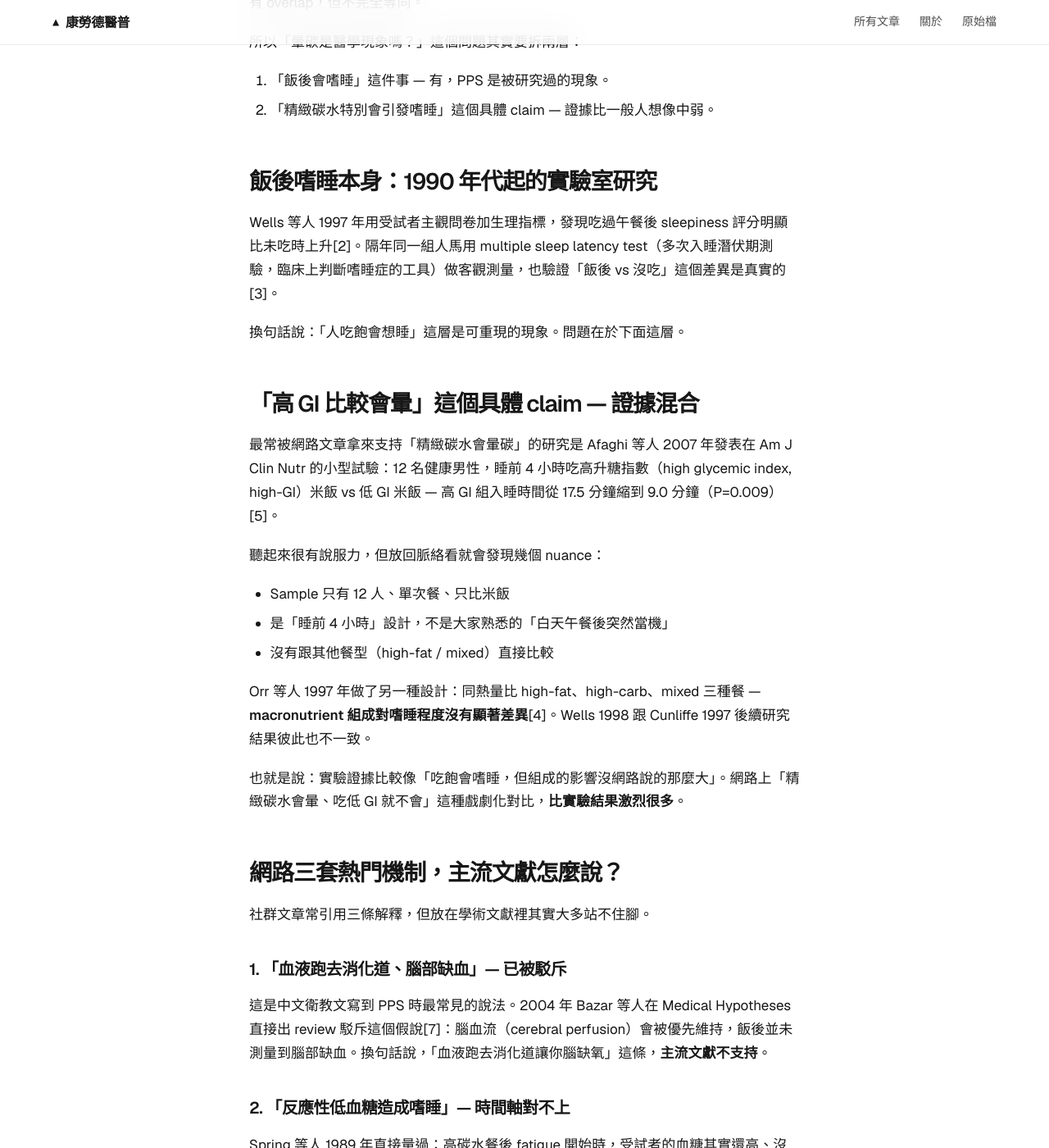
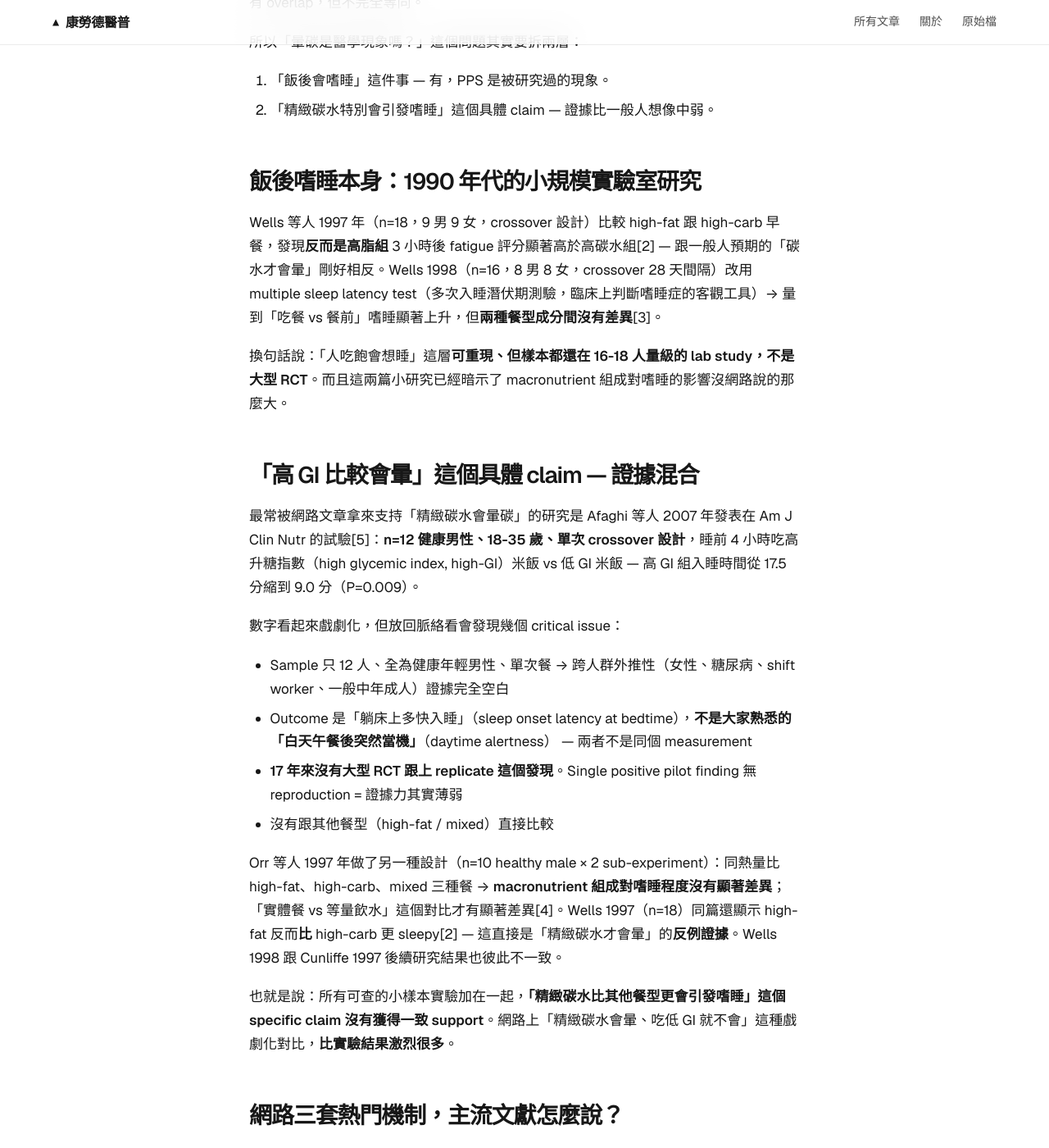
Before and after one commit to fireman333/KlaudeHealthEducation, a Jekyll site: the page built from src/content/posts/2026-05-12-postprandial-somnolence-carb-coma.md, in a window 1280 px wide and 1400 px high, scrolled down 411 px. Shown: the whole window at 82% size. Built offline with Jekyll 4.4.1, drawn with Linux system fonts in a browser that asks for light colours; our own code applies the rules of GitHub Pages for plain Markdown files; some of the changed text lies outside the part shown.

Commit message:
fix(post): 暈碳衛教文強化 evidence quality appraisal — 每個 cite 標 n / design / replication
修正項：
- Wells 1997 (n=18) finding 寫錯：原本寫成「驗證 PPS 飯後 vs 沒吃」，實際是「high-fat 比 high-CHO 更 sleepy」，反而是「精緻碳水才會暈」的反例
- Afaghi 2007 補：n=12 健康男性 18-35、單次 crossover、bedtime sleep onset ≠ daytime alertness、17 年無 RCT replicate
- Orr 1997 補 n=10
- Spring 1989 補 n=7 健康女性 pilot
- Varin / Burdakov 補小鼠 in vivo / brain slice、人類 in vivo replication 仍缺
- Gangwisch 2020 補 postmenopausal women only + observational ≠ causation
- Take-home + 結語加「整體文獻多為小樣本 + 動物模型 + observational，缺大型 RCT」

Co-Authored-By: Claude Opus 4.7 (1M context) <noreply@anthropic.com>

```diff
--- a/src/content/posts/2026-05-12-postprandial-somnolence-carb-coma.md
+++ b/src/content/posts/2026-05-12-postprandial-somnolence-carb-coma.md
@@ -27,31 +27,31 @@ sources:
     note: "台灣官方衛教 — 解釋升糖指數（glycemic index, GI）跟精緻澱粉的關係"
   - title: "Wells AS et al. Influences of fat and carbohydrate on postprandial sleepiness, mood, and hormones. Physiol Behav 1997"
     url: "https://pubmed.ncbi.nlm.nih.gov/9145937/"
-    note: "PPS 早期實驗 — 吃餐 vs 沒吃，sleepiness 顯著上升"
+    note: "n=18 (9 男 9 女) crossover：high-fat 比 high-CHO 更 sleepy（3 小時時 fatigue 評分顯著高）— 對「精緻碳水才會暈」為反例證據"
   - title: "Wells AS et al. Effects of meals on objective and subjective measures of daytime sleepiness. J Appl Physiol 1998"
     url: "https://pubmed.ncbi.nlm.nih.gov/9475860/"
-    note: "Multiple sleep latency test 直接量到 PPS"
+    note: "n=16 (8 男 8 女) crossover 28 天間隔，MSLT 確認餐後嗜睡 > 餐前，但兩種 macronutrient 餐間無顯著差異"
   - title: "Orr WC et al. Meal composition and its effect on postprandial sleepiness. Physiol Behav 1997"
     url: "https://pubmed.ncbi.nlm.nih.gov/9284488/"
-    note: "Macronutrient 組成對嗜睡無顯著差異 — meal presence > meal composition"
+    note: "兩個 sub-experiment, n=10 healthy male each；macronutrient 對嗜睡無顯著差異，solid meal vs equal-volume water 才有差"
   - title: "Afaghi A, O'Connor H, Chow CM. High-glycemic-index carbohydrate meals shorten sleep onset. Am J Clin Nutr 2007"
     url: "https://pubmed.ncbi.nlm.nih.gov/17284739/"
-    note: "n=12 男性、睡前 4 小時高 GI 米飯 sleep onset 17.5→9.0 分鐘（P=0.009）"
+    note: "n=12 健康男性 18-35 歲，單次 crossover；睡前 4 小時高 GI 米飯 sleep onset 17.5→9.0 分（P=0.009）— **17 年無大型 RCT replicate**；outcome 是 bedtime sleep onset、不是 daytime 嗜睡"
   - title: "Spring B et al. Psychobiological effects of carbohydrates. J Clin Psychiatry 1989"
     url: "https://pubmed.ncbi.nlm.nih.gov/2565898/"
-    note: "Fatigue 開始時 plasma glucose 還高 — 否定「反應性低血糖造成嗜睡」假說"
+    note: "n=7 健康女性 pilot-scale；fatigue 開始時 plasma glucose 還高 — 否定「反應性低血糖造成嗜睡」假說（negative finding 對 hypothesis 仍 informative）"
   - title: "Bazar KA, Yun AJ, Lee PY. Debunking a myth: neurohormonal and vagal modulation of sleep centers, not redistribution of blood flow, may account for postprandial somnolence. Med Hypotheses 2004"
     url: "https://pubmed.ncbi.nlm.nih.gov/15488646/"
-    note: "正式駁斥「血液跑去消化道、腦缺血」民間說法"
+    note: "Review / hypothesis paper（非 primary research）— 駁斥「血液跑去消化道、腦缺血」民間說法的論證整理"
   - title: "Varin C et al. Glucose induces slow-wave sleep by exciting the sleep-promoting neurons in the ventrolateral preoptic nucleus. J Neurosci 2015"
     url: "https://pubmed.ncbi.nlm.nih.gov/26156991/"
-    note: "小鼠模型 — 葡萄糖激活 VLPO 視前區的 sleep-promoting neurons"
+    note: "小鼠 in vivo + ex vivo brain slice patch clamp — VLPO sleep-promoting neurons 對葡萄糖反應；**人類 in vivo replication 仍缺**"
   - title: "Burdakov D et al. Tandem-pore K+ channels mediate inhibition of orexin neurons by glucose. Neuron 2006"
     url: "https://pubmed.ncbi.nlm.nih.gov/16731510/"
-    note: "小鼠模型 — 葡萄糖抑制 orexin/hypocretin wake-promoting neurons（同 narcolepsy 缺的那條神經）"
+    note: "小鼠 brain slice in vitro — orexin/hypocretin 神經元對葡萄糖反應；**人類 in vivo replication 仍缺**"
   - title: "Gangwisch JE et al. High glycemic index and glycemic load diets as risk factors for insomnia: analyses from the Women's Health Initiative. Am J Clin Nutr 2020"
     url: "https://pubmed.ncbi.nlm.nih.gov/31828298/"
-    note: "n=77,860 美國女性 3 年觀察性追蹤，高 GI 飲食 incident insomnia OR 1.16"
+    note: "n=77,860 **停經後**女性、3 年觀察性 cohort，高 GI 飲食 incident insomnia OR 1.16；**association ≠ causation、外推到男性 / 年輕成人證據有限**"
 ---
 
 朋友傳訊：「我每次吃完便當就想睡，是不是被『暈碳』了？」這個詞最近在社群常出現，有人說是吃了精緻澱粉之後特別容易嗜睡的現象。聽起來很有畫面，但醫學上真的有這回事嗎？我去翻了一下文獻。
@@ -65,25 +65,26 @@ sources:
 1. 「飯後會嗜睡」這件事 — 有，PPS 是被研究過的現象。
 2. 「精緻碳水特別會引發嗜睡」這個具體 claim — 證據比一般人想像中弱。
 
-## 飯後嗜睡本身：1990 年代起的實驗室研究
+## 飯後嗜睡本身：1990 年代的小規模實驗室研究
 
-Wells 等人 1997 年用受試者主觀問卷加生理指標，發現吃過午餐後 sleepiness 評分明顯比未吃時上升[2]。隔年同一組人馬用 multiple sleep latency test（多次入睡潛伏期測驗，臨床上判斷嗜睡症的工具）做客觀測量，也驗證「飯後 vs 沒吃」這個差異是真實的[3]。
+Wells 等人 1997 年（n=18，9 男 9 女，crossover 設計）比較 high-fat 跟 high-carb 早餐，發現**反而是高脂組** 3 小時後 fatigue 評分顯著高於高碳水組[2] — 跟一般人預期的「碳水才會暈」剛好相反。Wells 1998（n=16，8 男 8 女，crossover 28 天間隔）改用 multiple sleep latency test（多次入睡潛伏期測驗，臨床上判斷嗜睡症的客觀工具）→ 量到「吃餐 vs 餐前」嗜睡顯著上升，但**兩種餐型成分間沒有差異**[3]。
 
-換句話說：「人吃飽會想睡」這層是可重現的現象。問題在於下面這層。
+換句話說：「人吃飽會想睡」這層**可重現、但樣本都還在 16-18 人量級的 lab study，不是大型 RCT**。而且這兩篇小研究已經暗示了 macronutrient 組成對嗜睡的影響沒網路說的那麼大。
 
 ## 「高 GI 比較會暈」這個具體 claim — 證據混合
 
-最常被網路文章拿來支持「精緻碳水會暈碳」的研究是 Afaghi 等人 2007 年發表在 Am J Clin Nutr 的小型試驗：12 名健康男性，睡前 4 小時吃高升糖指數（high glycemic index, high-GI）米飯 vs 低 GI 米飯 — 高 GI 組入睡時間從 17.5 分鐘縮到 9.0 分鐘（P=0.009）[5]。
+最常被網路文章拿來支持「精緻碳水會暈碳」的研究是 Afaghi 等人 2007 年發表在 Am J Clin Nutr 的試驗[5]：**n=12 健康男性、18-35 歲、單次 crossover 設計**，睡前 4 小時吃高升糖指數（high glycemic index, high-GI）米飯 vs 低 GI 米飯 — 高 GI 組入睡時間從 17.5 分縮到 9.0 分（P=0.009）。
 
-聽起來很有說服力，但放回脈絡看就會發現幾個 nuance：
+數字看起來戲劇化，但放回脈絡看會發現幾個 critical issue：
 
-- Sample 只有 12 人、單次餐、只比米飯
-- 是「睡前 4 小時」設計，不是大家熟悉的「白天午餐後突然當機」
+- Sample 只 12 人、全為健康年輕男性、單次餐 → 跨人群外推性（女性、糖尿病、shift worker、一般中年成人）證據完全空白
+- Outcome 是「躺床上多快入睡」（sleep onset latency at bedtime），**不是大家熟悉的「白天午餐後突然當機」**（daytime alertness） — 兩者不是同個 measurement
+- **17 年來沒有大型 RCT 跟上 replicate 這個發現**。Single positive pilot finding 無 reproduction = 證據力其實薄弱
 - 沒有跟其他餐型（high-fat / mixed）直接比較
 
-Orr 等人 1997 年做了另一種設計：同熱量比 high-fat、high-carb、mixed 三種餐 — **macronutrient 組成對嗜睡程度沒有顯著差異**[4]。Wells 1998 跟 Cunliffe 1997 後續研究結果彼此也不一致。
+Orr 等人 1997 年做了另一種設計（n=10 healthy male × 2 sub-experiment）：同熱量比 high-fat、high-carb、mixed 三種餐 → **macronutrient 組成對嗜睡程度沒有顯著差異**；「實體餐 vs 等量飲水」這個對比才有顯著差異[4]。Wells 1997（n=18）同篇還顯示 high-fat 反而**比** high-carb 更 sleepy[2] — 這直接是「精緻碳水才會暈」的**反例證據**。Wells 1998 跟 Cunliffe 1997 後續研究結果也彼此不一致。
 
-也就是說：實驗證據比較像「吃飽會嗜睡，但組成的影響沒網路說的那麼大」。網路上「精緻碳水會暈、吃低 GI 就不會」這種戲劇化對比，**比實驗結果激烈很多**。
+也就是說：所有可查的小樣本實驗加在一起，**「精緻碳水比其他餐型更會引發嗜睡」這個 specific claim 沒有獲得一致 support**。網路上「精緻碳水會暈、吃低 GI 就不會」這種戲劇化對比，**比實驗結果激烈很多**。
 
 ## 網路三套熱門機制，主流文獻怎麼說？
 
@@ -91,11 +92,11 @@ Orr 等人 1997 年做了另一種設計：同熱量比 high-fat、high-carb、m
 
 ### 1. 「血液跑去消化道、腦部缺血」— 已被駁斥
 
-這是中文衛教文寫到 PPS 時最常見的說法。2004 年 Bazar 等人在 Medical Hypotheses 直接出 review 駁斥這個假說[7]：腦血流（cerebral perfusion）會被優先維持，飯後並未測量到腦部缺血。換句話說，「血液跑去消化道讓你腦缺氧」這條，**主流文獻不支持**。
+這是中文衛教文寫到 PPS 時最常見的說法。2004 年 Bazar 等人在 Medical Hypotheses 出論證 paper 駁斥這個假說[7]（注意：Medical Hypotheses 是專門刊登假說 / 論證的期刊，不是 primary research，但 cite 它是因為腦血流會被優先維持是基礎生理常識）。換句話說，「血液跑去消化道讓你腦缺氧」這條，**主流生理學不支持**。
 
 ### 2. 「反應性低血糖造成嗜睡」— 時間軸對不上
 
-Spring 等人 1989 年直接量過：高碳水餐後 fatigue 開始時，受試者的血糖其實還高、沒有掉進低血糖區間[6]。fatigue 跟血糖低點時間軸對不上，作者直接寫「could not be attributed to hypoglycemia」。臨床上真正的反應性低血糖（reactive hypoglycemia）也比較常見的是 β-腎上腺素過敏跟焦慮症狀，不是「眼皮重」。
+Spring 等人 1989 年（**n=7 健康女性 pilot-scale**）量過：高碳水餐後 fatigue 開始時，受試者的血糖其實還高、沒有掉進低血糖區間[6]。fatigue 跟血糖低點時間軸對不上，作者直接寫「could not be attributed to hypoglycemia」。樣本小（n=7）是這篇的限制，但其 negative finding 對 hypothesis 仍有 informative 價值 — 如果反應性低血糖是主因，連 7 個人都該量得到一致的時間軸關係。臨床上真正的反應性低血糖（reactive hypoglycemia）也比較常見的是 β-腎上腺素過敏跟焦慮症狀，不是「眼皮重」。
 
 ### 3. 「色胺酸→血清素→褪黑激素」— 在人體研究 inconsistent
 
@@ -103,22 +104,28 @@ Spring 等人 1989 年直接量過：高碳水餐後 fatigue 開始時，受試
 
 問題是：Spring 1989 的研究發現 fatigue 開始時 Trp:LNAA 已升高，但 fatigue **結束時** Trp:LNAA 還在高位[6]。如果這條路徑是主要 driver，時間應該對得上才對。所以這個 pathway 目前只能算「可能的次要 modulator」，不能當「暈碳」的主因。
 
-## 比較有 mechanism 證據的方向：但多是小鼠實驗
+## 比較有 mechanism 證據的方向：但都在小鼠
 
 這幾年其實有比較紮實的神經生理學候選機制，葡萄糖會直接影響下視丘的兩組「警衛」：
 
-- **激活睡眠警衛**：Varin 等人 2015 年在 J Neurosci 證明，葡萄糖會直接興奮 ventrolateral preoptic nucleus（VLPO，視前區外側）的 sleep-promoting neurons[8]
-- **抑制清醒警衛**：Burdakov 等人 2006 年在 Neuron 證明，葡萄糖會經由 tandem-pore K+ channel 抑制 orexin/hypocretin 神經元 — 這條神經就是 narcolepsy（猝睡症）缺的那條清醒系統[9]
+- **激活睡眠警衛**：Varin 等人 2015 年在 J Neurosci 用**小鼠 in vivo + ex vivo brain slice patch clamp**，發現葡萄糖會直接興奮 ventrolateral preoptic nucleus（VLPO，視前區外側）的 sleep-promoting neurons[8]
+- **抑制清醒警衛**：Burdakov 等人 2006 年在 Neuron 用**小鼠 brain slice in vitro**，發現葡萄糖會經由 tandem-pore K+ channel 抑制 orexin/hypocretin 神經元 — 這條神經就是 narcolepsy（猝睡症）缺的那條清醒系統[9]
 
-兩條合起來給「葡萄糖 → 容易想睡」一個合理的細胞層級故事。但是 — 這兩篇都是**小鼠模型**，不是人體實驗。要謹慎地說：「這些是目前生理學上比較站得住腳的候選機制，但離 bedside-level 證據還有距離」。
+兩條合起來給「葡萄糖 → 容易想睡」一個合理的細胞層級故事。但是 — 兩篇都是**小鼠模型**，且 **人類 in vivo 對應的 replication 仍缺**（人類腦組織 patch clamp 不可行，腦影像也沒辦法直接量單一神經元放電）。要謹慎地說：「這些是目前生理學上比較站得住腳的**候選**機制，但離 bedside-level 人體證據還有相當距離 — 把『小鼠下視丘神經元怎麼反應』直接套用成『人類為什麼會暈碳』是過度延伸」。
 
 ## 長期吃高 GI 飲食的另一個 angle
 
 換個角度看：如果只看「單次餐後想不想睡」可能差異不大，但**長期飲食型態**會不會有事？
 
-Gangwisch 等人 2020 年用 Women's Health Initiative 觀察性 cohort（n=77,860 美國女性、3 年追蹤）發現：高 GI 飲食組 incident insomnia 的 OR 是 1.16；高升糖負荷（glycemic load）跟添加糖、精緻穀類都跟更高的失眠風險相關[10]。
+Gangwisch 等人 2020 年用 Women's Health Initiative 觀察性 cohort（**n=77,860 美國停經後女性**、3 年追蹤）發現：高 GI 飲食組 incident insomnia 的 OR 是 1.16；高升糖負荷（glycemic load）跟添加糖、精緻穀類都跟更高的失眠風險相關[10]。
 
-這是 association、不是 causation。但提示「長期吃高 GI / 精緻碳水習慣」跟「單次午餐後想不想睡」其實是兩個不同問題 — 前者已經累積到比較好的觀察證據，後者反而比較難 reproduce。
+幾個 caveat 必須擺前面：
+
+- 這是 **observational cohort association、不是 causation** — 不能寫成「高 GI 飲食會導致失眠」，只能說「相關」
+- **僅限停經後女性**驗證 — 直接外推到男性、年輕成人、其他族群證據有限
+- 失眠（insomnia，晚上睡不著）跟「飯後想睡」是不同 outcome
+
+不過跟前面 sample 都在 10-18 人量級的小型實驗比起來，這份是**樣本最大、外部 validation 最強**的證據 — 雖然 evidence hierarchy 從 RCT 降到 observational cohort。提示「長期吃高 GI 飲食習慣」這個變因值得更多大型研究跟進，但用它來證明「單次午餐後會暈碳」邏輯不通。
 
 ## 那實用怎麼辦？
 
@@ -133,6 +140,8 @@ Gangwisch 等人 2020 年用 Women's Health Initiative 觀察性 cohort（n=77,8
 
 ## Take-home
 
-1. 「暈碳」不是醫學診斷，是中文網路圈的民間描述詞；相關的醫學概念叫 postprandial somnolence（飯後嗜睡），研究上確實量得到「吃飽會想睡」這件事[2][3]。
-2. 但「精緻碳水比其他食物更容易引發嗜睡」這個具體 claim，目前實驗結果混合、effect 比網路說的小[4][5]；多數網紅引用的機制（腦缺血、反應性低血糖、色胺酸 → 褪黑）在主流文獻其實站不住腳或證據薄弱[6][7]。
-3. 比較有 mechanism 證據的方向（葡萄糖直接影響下視丘 VLPO 跟 orexin 神經元）目前多在動物實驗[8][9]，不能直接套用到「人類的暈碳感」。長期高 GI 飲食對失眠的 association 反而有比較好的觀察證據[10]。
+1. 「暈碳」不是醫學診斷，是中文網路圈的民間描述詞；相關的醫學概念叫 postprandial somnolence（飯後嗜睡），但所有引用的人體實驗 sample 都還在 n=7–18 的小規模 lab study 量級[2][3]，談不上「已被醫學證實」。
+2. 「精緻碳水比其他食物更容易引發嗜睡」這個具體 claim 證據混合：唯一正面實驗 Afaghi 2007（n=12 健康男性、單次 crossover、17 年無大型 RCT replicate）測的是 bedtime sleep onset、不是 daytime 嗜睡[5]；Orr 1997（n=10）顯示 macronutrient 無差異[4]，Wells 1997（n=18）反而是 high-fat 比 high-carb 更 sleepy[2] — 對「精緻碳水才會暈」直接是反例。多數網紅引用的機制（腦缺血[7]、反應性低血糖[6]、色胺酸 → 褪黑[6]）在主流文獻站不住腳或證據薄弱。
+3. 比較有 mechanism 證據的方向（葡萄糖直接影響下視丘）都是**小鼠模型**[8][9]，人類 in vivo replication 仍缺。長期高 GI 飲食對失眠的 association（Gangwisch 2020[10]）有比較大樣本，但僅限停經後女性 + observational。
+
+**整體文獻基礎多為小樣本 crossover (n=7–18) + 動物模型 + 觀察性 cohort，缺大型 RCT。對「暈碳」這個 specific framing 下結論前，請保留更多 uncertainty。**
```
